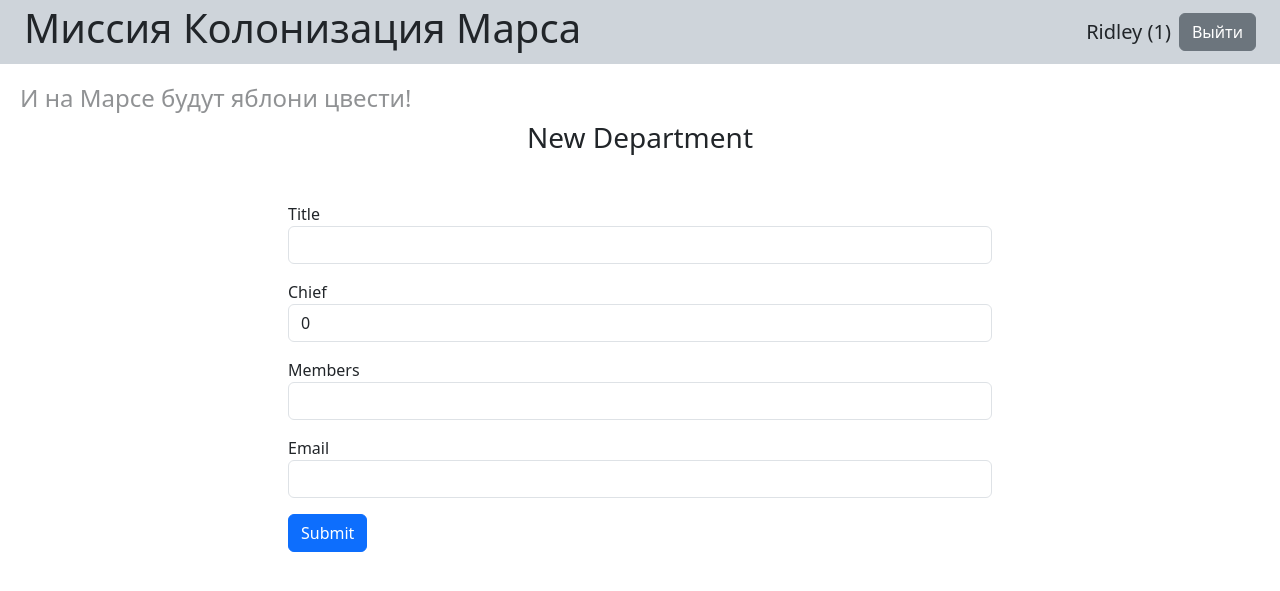
After one commit to VND0/alchemy1, a Flask app: page /new-dep in a window 1280 px wide. The commit adds this page. Shown: the top 591 px of the page. Run offline with Flask 3, Linux system fonts and the light colour scheme; a user stored in the database is signed in.

Commit message:
Added work with departments

```diff
--- /dev/null
+++ b/forms/department.py
@@ -0,0 +1,11 @@
+from flask_wtf import FlaskForm
+from wtforms import StringField, IntegerField, SubmitField
+from wtforms.validators import DataRequired
+
+
+class DepartmentForm(FlaskForm):
+    title = StringField("Title", validators=[DataRequired()])
+    chief = IntegerField("Chief", validators=[DataRequired()])
+    members = StringField("Members", validators=[DataRequired()])
+    email = StringField("Email", validators=[DataRequired()])
+    submit = SubmitField("Submit")
--- a/main.py
+++ b/main.py
@@ -13,9 +13,11 @@ import users_api
 import users_resource
 from data import db_session
 from data.db_session import create_session
+from data.departments import Department, EmptyDepartment
 from data.job import Job, EmptyJob
 from data.users import User
 from forms.auth import LoginForm
+from forms.department import DepartmentForm
 from forms.job import JobForm
 from forms.registration import RegistrationForm
 
@@ -228,6 +230,74 @@ def edit_job(job_id: int):
     return render_template("add_job.html", form=form, job=job)
 
 
+def add_department(form: DepartmentForm) -> str | None:
+    session = db_session.create_session()
+    new_dep = Department(
+        title=form.title.data,
+        chief=form.chief.data,
+        members=form.members.data,
+        email=form.email.data
+    )
+    try:
+        session.add(new_dep)
+        session.commit()
+    except IntegrityError:
+        return "Ошибка базы данных"
+
+
+@app.route("/new-dep", methods=["POST", "GET"])
+@login_required
+def new_department():
+    err = None
+    form = DepartmentForm()
+    if form.validate_on_submit():
+        err = add_department(form)
+        if err is None:
+            return redirect("/departments")
+
+    return render_template("add_department.html", title="New Department", form=form, department=EmptyDepartment(),
+                           err=err)
+
+
+@app.route("/edit-dep/<int:which>", methods=["POST", "GET"])
+def put_department(which: int):
+    session = db_session.create_session()
+    dep = session.query(Department).filter(Department.id == which).one_or_none()
+    if dep is None:
+        abort(404)
+    err=None
+    form = DepartmentForm()
+    if form.validate_on_submit():
+        dep.title = form.title.data
+        dep.chief = form.chief.data
+        dep.members = form.members.data
+        dep.email = form.email.data
+        try:
+            session.commit()
+        except IntegrityError:
+            err = "Конфликт базы данных"
+        else:
+            return redirect("/departments")
+
+    return render_template("add_department.html", title="Edit department", form=form, department=dep, err=err)
+
+
+@app.get("/del-dep/<int:which>")
+def del_department(which: int):
+    session = db_session.create_session()
+    session.query(Department).filter(Department.id == which).delete()
+    session.commit()
+    return redirect("/departments")
+
+
+@app.get("/departments")
+def list_of_departments():
+    session = db_session.create_session()
+    departments = session.query(Department).all()
+
+    return render_template("departments.html", title="List of Departments", departments=departments)
+
+
 @app.get("/")
 def index():
     session = db_session.create_session()
--- /dev/null
+++ b/templates/add_department.html
@@ -0,0 +1,32 @@
+{% extends 'base.html' %}
+
+{% block content %}
+    <div class="px-5 mx-auto" style="max-width: 800px;">
+        <h3 class="text-center">{{ title }}</h3>
+        <form class="mt-5" method="post">
+            {{ form.hidden_tag() }}
+            {% if err %}
+                <div class="alert alert-danger">{{ err }}</div>
+            {% endif %}
+            <p>
+                {{ form.title.label }} <br>
+                {{ form.title(class="form-control", value=(department.title or "")) }}
+            </p>
+            <p>
+                {{ form.chief.label }} <br>
+                {{ form.chief(class="form-control", value=department.chief or 0) }}
+            </p>
+            <p>
+                {{ form.members.label }} <br>
+                {{ form.members(class="form-control", value=(department.members or "")) }}
+            </p>
+            <p>
+                {{ form.email.label }} <br>
+                {{ form.email(class="form-control", value=(department.email or "")) }}
+            </p>
+            <p>
+                {{ form.submit(class="btn btn-primary") }}
+            </p>
+        </form>
+    </div>
+{% endblock %}
--- a/templates/base.html
+++ b/templates/base.html
@@ -15,10 +15,10 @@
 </head>
 <body>
 <div class="py-1 px-4 bg-dark-subtle d-flex justify-content-between align-items-center">
-    <h1>Миссия Колонизация Марса</h1>
+    <a href="/" class="text-decoration-none text-body"><h1>Миссия Колонизация Марса</h1></a>
     <div class="d-flex gap-2 align-items-center">
         {% if current_user.is_authenticated %}
-            <p class="m-0 fs-5">{{ current_user.name }}</p>
+            <p class="m-0 fs-5">{{ current_user.name }} ({{ current_user.id }})</p>
             <a href="/logout" class="btn btn-secondary">Выйти</a>
         {% else %}
             <a href="/register" class="btn btn-primary">Регистрация</a>
--- a/templates/index.html
+++ b/templates/index.html
@@ -4,6 +4,7 @@
         <h3 class="my-4 text-center">Works log</h3>
         {% if current_user.is_authenticated %}
             <a href="/new-job" class="btn btn-secondary">Add job</a>
+            <a href="/departments" class="btn btn-secondary">Go to Departments</a>
         {% endif %}
         <table class="table table-sm">
             {% for job in jobs %}
```
Also changed, not shown: data/departments.py (+10 -2 lines), templates/departments.html (added, +37 -0 lines).
